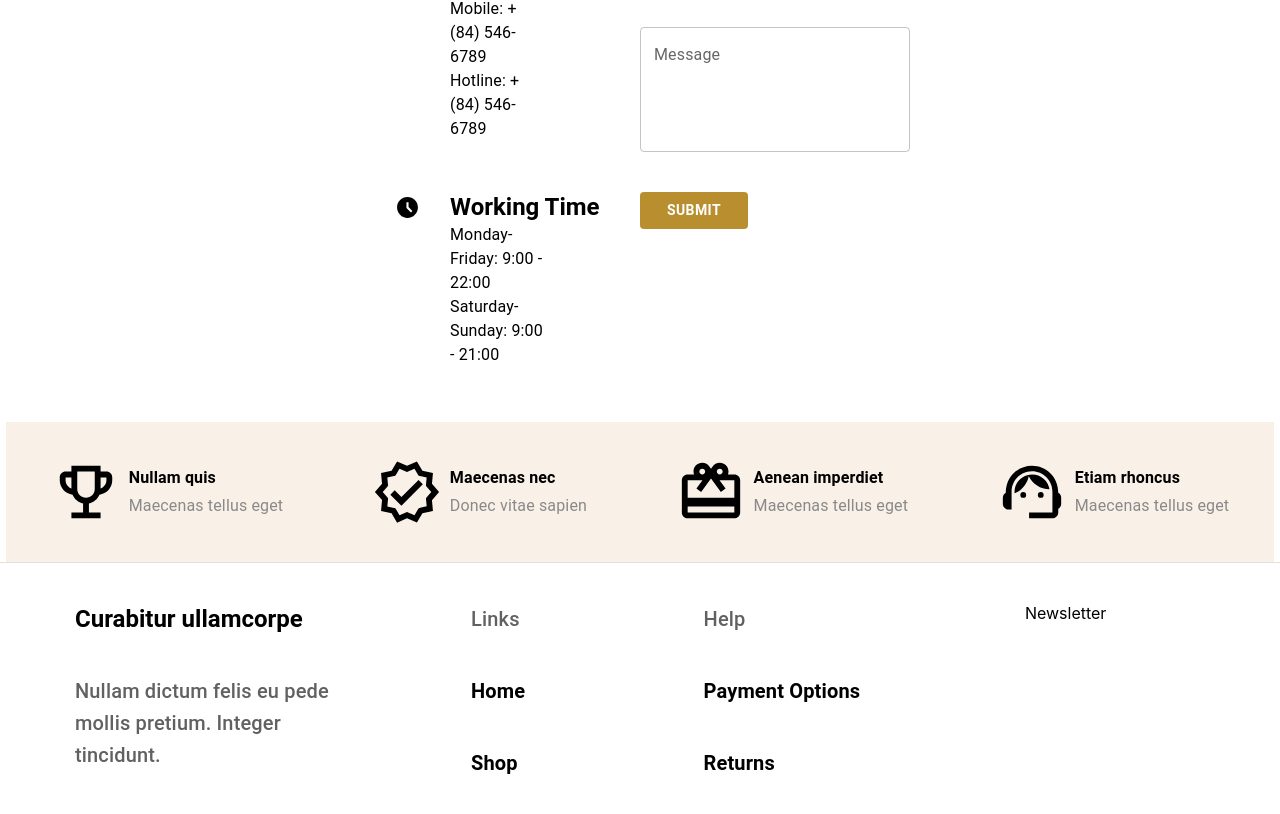
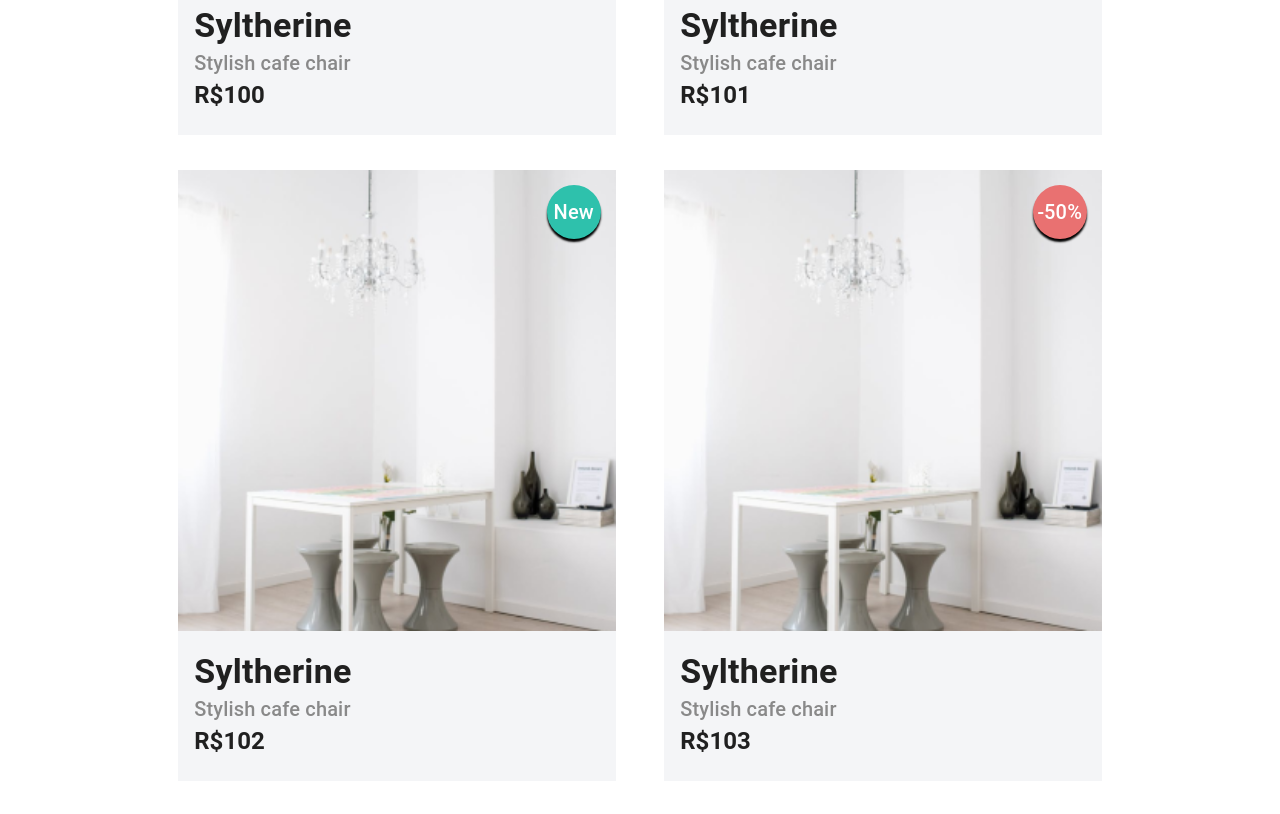
Before and after one commit to Gibsongf/furniture-eCommerce-react-app, a React (Vite) app: page /shop in a window 1280 px wide. Shown: the part 993-1807 px from the top of the page. Built offline with nearby package versions, Linux system fonts and the light colour scheme.

Commit message:
simple routes

```diff
--- a/src/App.css
+++ b/src/App.css
@@ -21,6 +21,12 @@
 
 }
 
+a,
+a:visited {
+  text-decoration: none;
+  color: black
+}
+
 #cart-item-quantity {
   border: solid 1px #9F9F9F;
 }
--- a/src/App.tsx
+++ b/src/App.tsx
@@ -8,6 +8,7 @@
 import "./App.css";
 import { Stack } from "@mui/material";
 import { Contact } from "./components/Contact/Contact";
+import { Outlet, ScrollRestoration } from "react-router-dom";
 
 //need to make all pages look alike at the side space of the whole page
 function App() {
@@ -16,7 +17,6 @@
     //routes
     // a object context cart
     //side bar cart with items
-
     return (
         <>
             <Nav />
@@ -25,7 +25,10 @@
                 {/* <Home /> */}
                 {/* <Shop /> */}
                 {/* <ProductDetails /> */}
-                <Contact />
+                {/* <Contact /> */}
+                <ScrollRestoration />
+
+                <Outlet />
                 {/* <Cart /> */}
                 {/* <CheckOut /> */}
             </Stack>
--- a/src/Pages/ProductDetails.tsx
+++ b/src/Pages/ProductDetails.tsx
@@ -19,15 +19,15 @@
     return (
         <Stack direction={"column"} spacing={8} width={"15%"}>
             <Image
-                src={"./src/assets/Home/product-1.png"}
+                src={"../src/assets/Home/product-1.png"}
                 title={"product-1"}
             />
             <Image
-                src={"./src/assets/Home/product-1.png"}
+                src={"../src/assets/Home/product-1.png"}
                 title={"product-2"}
             />
             <Image
-                src={"./src/assets/Home/product-1.png"}
+                src={"../src/assets/Home/product-1.png"}
                 title={"product-3"}
             />
         </Stack>
@@ -64,7 +64,7 @@
                         <img
                             style={{ borderRadius: "10px", width: "65%" }}
                             srcSet={``}
-                            src={"./src/assets/Home/product-1.png"}
+                            src={"../src/assets/Home/product-1.png"}
                             alt={"product-3"}
                         />
                     </Grid>
--- a/src/components/Footer.tsx
+++ b/src/components/Footer.tsx
@@ -1,13 +1,14 @@
 import { Box, Divider, Typography } from "@mui/material";
+import { Link } from "react-router-dom";
 
 export const Footer = () => {
-    const link: string[] = ["Home", "Shop"];
     const help: string[] = ["Payment Options", "Returns", "Privacy Policies"];
     const style: object = {
         display: "flex",
         flexDirection: "column",
         gap: "40px",
     };
+
     return (
         <>
             <Divider />
@@ -39,15 +40,30 @@
                         component="h1">
                         Links
                     </Typography>
-                    {link.map((name) => (
+                    <Link to="/">
                         <Typography
-                            key={name}
                             fontWeight={"bold"}
                             variant="h6"
                             component="h1">
-                            {name}
+                            Home
                         </Typography>
-                    ))}
+                    </Link>
+                    <Link to="/shop">
+                        <Typography
+                            fontWeight={"bold"}
+                            variant="h6"
+                            component="h1">
+                            Shop
+                        </Typography>
+                    </Link>
+                    <Link to="/contact">
+                        <Typography
+                            fontWeight={"bold"}
+                            variant="h6"
+                            component="h1">
+                            Contact
+                        </Typography>
+                    </Link>
                 </Box>
                 <Box sx={style}>
                     <Typography color="#616161" variant="h6" component="h1">
--- a/src/components/NavBar.tsx
+++ b/src/components/NavBar.tsx
@@ -1,11 +1,10 @@
-import { Stack, Button, IconButton, Grid, Toolbar } from "@mui/material";
+import { Stack, Button, IconButton, Grid } from "@mui/material";
 import { Person2, ShoppingCart, Search } from "@mui/icons-material";
-import "../App.css";
 import { ThemeProvider } from "@mui/material";
 import { themeNav } from "./Theme";
-import { styled, alpha } from "@mui/material/styles";
-import InputBase from "@mui/material/InputBase";
 import SearchInput from "./Menu";
+import { Link } from "react-router-dom";
+import "../App.css";
 
 //when in mobile this nav is weird and use more than 100vw
 const Menu = () => {
@@ -15,30 +14,18 @@
             direction="row"
             spacing={6}
             flexWrap={"wrap"}>
+            <Link to="/">
                 <Button variant="text">Home</Button>
+            </Link>
+            <Link to="shop">
                 <Button variant="text">Shop</Button>
+            </Link>
+            <Link to="contact">
                 <Button variant="text">Contact</Button>
+            </Link>
         </Stack>
     );
 };
-const StyledInputBase = styled(InputBase)(({ theme }) => ({
-    color: "inherit",
-    width: "100%",
-    "& .MuiInputBase-input": {
-        padding: theme.spacing(1, 1, 1, 0),
-        // vertical padding + font size from searchIcon
-        paddingLeft: `calc(1em + ${theme.spacing(4)})`,
-        transition: theme.transitions.create("width"),
-        border: "solid 1px black",
-        borderRadius: "15px",
-        [theme.breakpoints.up("sm")]: {
-            width: "12ch",
-            "&:focus": {
-                width: "20ch",
-            },
-        },
-    },
-}));
 
 const IconMenu = () => {
     return (
@@ -48,10 +35,13 @@
             justifyContent="space-evenly"
             flexWrap={"wrap"}>
             <SearchInput />
+            <Link to="cart">
                 <IconButton aria-label="shopping-cart">
                     {/* change to mui badge */}
+
                     <ShoppingCart fontSize="large" sx={{ fill: "black" }} />
                 </IconButton>
+            </Link>
         </Stack>
     );
 };
--- a/src/components/ProductDetails/ExtraInfo.tsx
+++ b/src/components/ProductDetails/ExtraInfo.tsx
@@ -29,13 +29,13 @@
             <Box display="flex" justifyContent="space-around">
                 <img
                     srcSet={``}
-                    src={"./src/assets/Home/product-1.png"}
+                    src={"../src/assets/Home/product-1.png"}
                     alt={"product-1"}
                     style={{ width: "490px", height: "305px" }}
                 />
                 <img
                     srcSet={``}
-                    src={"./src/assets/Home/product-1.png"}
+                    src={"../src/assets/Home/product-1.png"}
                     alt={"product-2"}
                     style={{ width: "490px", height: "305px" }}
                 />
--- a/src/components/Products/AddCartHover.tsx
+++ b/src/components/Products/AddCartHover.tsx
@@ -1,8 +1,8 @@
 import { ThemeProvider, createTheme } from "@mui/material/styles";
-import { Box, Button } from "@mui/material";
+import { Box, Button, IconButton } from "@mui/material";
 import Grow from "@mui/material/Grow";
-import { useState } from "react";
-
+import AddCircleOutlineIcon from "@mui/icons-material/AddCircleOutline";
+import { Link } from "react-router-dom";
 const theme = createTheme({
     components: {
         MuiButton: {
@@ -35,6 +35,7 @@
                 flexDirection: "column",
                 alignItems: "center",
                 justifyContent: "center",
+                gap: "15px",
             }}>
             {/*a onClick func to add to cart */}
             <ThemeProvider theme={theme}>
@@ -47,12 +48,22 @@
                     variant="text">
                     Add to cart
                 </Button>
+                <IconButton aria-label="shopping-cart">
+                    <Link to="/product/id">
+                        <AddCircleOutlineIcon
+                            fontSize="large"
+                            sx={{ fill: "white" }}
+                        />
+                    </Link>
+                </IconButton>
             </ThemeProvider>
         </Box>
     );
     return (
         <Box>
-            <Grow in={show}>{DisplayAddToCart}</Grow>
+            <Grow {...(show ? { timeout: 150 } : {})} in={show}>
+                {DisplayAddToCart}
+            </Grow>
         </Box>
     );
 };
--- a/src/main.tsx
+++ b/src/main.tsx
@@ -2,9 +2,39 @@
 import ReactDOM from "react-dom/client";
 import App from "./App.tsx";
 import "./index.css";
+import { createBrowserRouter, RouterProvider } from "react-router-dom";
+import { Contact } from "./components/Contact/Contact.tsx";
+import Shop from "./Pages/Shop.tsx";
+import Home from "./Pages/Home.tsx";
+import { ProductDetails } from "./Pages/ProductDetails.tsx";
+import Cart from "./Pages/Cart.tsx";
+import { CheckOut } from "./components/Checkout/Checkout.tsx";
 
+const router = createBrowserRouter([
+    {
+        path: "/",
+        element: <App />,
+        children: [
+            { index: true, element: <Home /> },
+            { path: "contact", element: <Contact /> },
+            {
+                path: "product/id",
+                element: <ProductDetails />,
+            },
+            {
+                path: "shop",
+                element: <Shop />,
+            },
+            {
+                path: "cart",
+                element: <Cart />,
+                children: [{ path: "checkout", element: <CheckOut /> }],
+            },
+        ],
+    },
+]);
 ReactDOM.createRoot(document.getElementById("root")!).render(
-    // <React.StrictMode>
-    <App />
-    // {/* </React.StrictMode> */}
+    <React.StrictMode>
+        <RouterProvider router={router} />
+    </React.StrictMode>
 );
```
Lines whose indentation alone changed are shown as unchanged.
